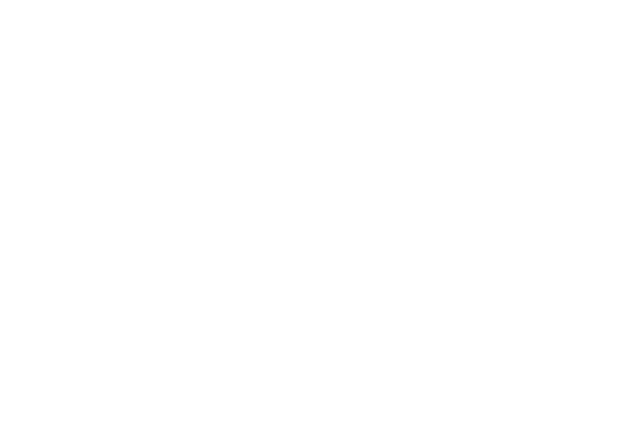
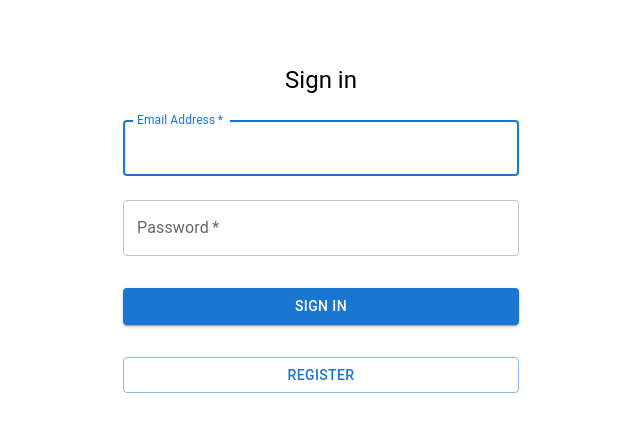
Before and after one commit to rushi-34/DalVacationHome, a React (Vite) app in the folder frontend/: page /login in a window 1280 px wide. Before the commit this address had no page. Shown: the top 432 px of the page, without its empty margins (319-959 px from the left). Built offline with nearby package versions, Linux system fonts and the light colour scheme.

Commit message:
Make basic, barebone Login and Register pages. No backend functionality added.

```diff
--- a/frontend/src/App.jsx
+++ b/frontend/src/App.jsx
@@ -2,6 +2,8 @@
 import { BrowserRouter as Router, Route, Routes } from 'react-router-dom';
 import Home from './pages/Home';
 import CheckAvailability from './pages/CheckAvailability';
+import Login from './pages/Login';
+import Register from './pages/Register';
 
 
 function App() {
@@ -9,6 +11,8 @@
     <Router>
       <Routes>
         <Route path="/" element={<Home />} />
+        <Route path="/login" element={<Login />} />
+        <Route path="/register" element={<Register />} />
         <Route path="/check-availability" element={<CheckAvailability />} />
       </Routes>
     </Router>
--- /dev/null
+++ b/frontend/src/pages/Login.jsx
@@ -0,0 +1,80 @@
+// src/pages/Login.js
+import React, { useState } from 'react';
+import { useNavigate } from 'react-router-dom';
+import { Button, TextField, Container, Typography, Box } from '@mui/material';
+
+const Login = () => {
+  const [email, setEmail] = useState('');
+  const [password, setPassword] = useState('');
+  const navigate = useNavigate();
+
+  const handleLogin = () => {
+    alert(`Email: ${email}, Password: ${password}`);
+  };
+
+  const handleRegister = () => {
+    navigate('/register');
+  };
+
+  return (
+    <Container component="main" maxWidth="xs">
+      <Box
+        sx={{
+          marginTop: 8,
+          display: 'flex',
+          flexDirection: 'column',
+          alignItems: 'center',
+        }}
+      >
+        <Typography component="h1" variant="h5">
+          Sign in
+        </Typography>
+        <Box component="form" onSubmit={e => e.preventDefault()} noValidate sx={{ mt: 1 }}>
+          <TextField
+            margin="normal"
+            required
+            fullWidth
+            id="email"
+            label="Email Address"
+            name="email"
+            autoComplete="email"
+            autoFocus
+            value={email}
+            onChange={(e) => setEmail(e.target.value)}
+          />
+          <TextField
+            margin="normal"
+            required
+            fullWidth
+            name="password"
+            label="Password"
+            type="password"
+            id="password"
+            autoComplete="current-password"
+            value={password}
+            onChange={(e) => setPassword(e.target.value)}
+          />
+          <Button
+            type="submit"
+            fullWidth
+            variant="contained"
+            sx={{ mt: 3, mb: 2 }}
+            onClick={handleLogin}
+          >
+            Sign In
+          </Button>
+          <Button
+            fullWidth
+            variant="outlined"
+            sx={{ mt: 2 }}
+            onClick={handleRegister}
+          >
+            Register
+          </Button>
+        </Box>
+      </Box>
+    </Container>
+  );
+};
+
+export default Login;
--- /dev/null
+++ b/frontend/src/pages/Register.jsx
@@ -0,0 +1,66 @@
+// src/pages/Register.js
+import React, { useState } from 'react';
+import { Button, TextField, Container, Typography, Box } from '@mui/material';
+
+const Register = () => {
+  const [email, setEmail] = useState('');
+  const [password, setPassword] = useState('');
+
+  const handleRegister = () => {
+    alert(`Registered with Email: ${email}, Password: ${password}`);
+  };
+
+  return (
+    <Container component="main" maxWidth="xs">
+      <Box
+        sx={{
+          marginTop: 8,
+          display: 'flex',
+          flexDirection: 'column',
+          alignItems: 'center',
+        }}
+      >
+        <Typography component="h1" variant="h5">
+          Register
+        </Typography>
+        <Box component="form" onSubmit={e => e.preventDefault()} noValidate sx={{ mt: 1 }}>
+          <TextField
+            margin="normal"
+            required
+            fullWidth
+            id="email"
+            label="Email Address"
+            name="email"
+            autoComplete="email"
+            autoFocus
+            value={email}
+            onChange={(e) => setEmail(e.target.value)}
+          />
+          <TextField
+            margin="normal"
+            required
+            fullWidth
+            name="password"
+            label="Password"
+            type="password"
+            id="password"
+            autoComplete="new-password"
+            value={password}
+            onChange={(e) => setPassword(e.target.value)}
+          />
+          <Button
+            type="submit"
+            fullWidth
+            variant="contained"
+            sx={{ mt: 3, mb: 2 }}
+            onClick={handleRegister}
+          >
+            Register
+          </Button>
+        </Box>
+      </Box>
+    </Container>
+  );
+};
+
+export default Register;
```
